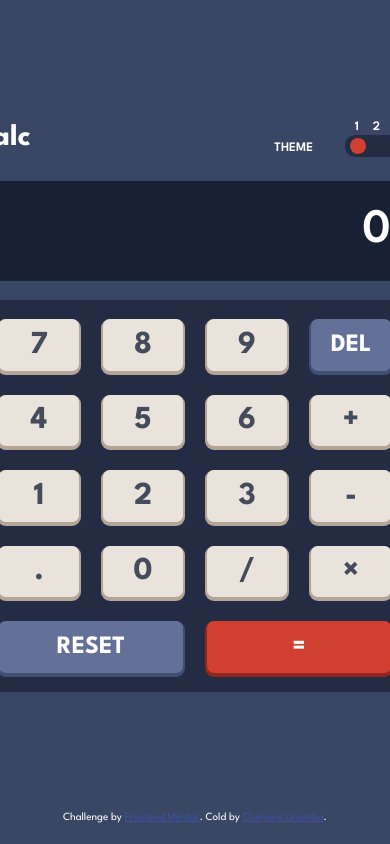
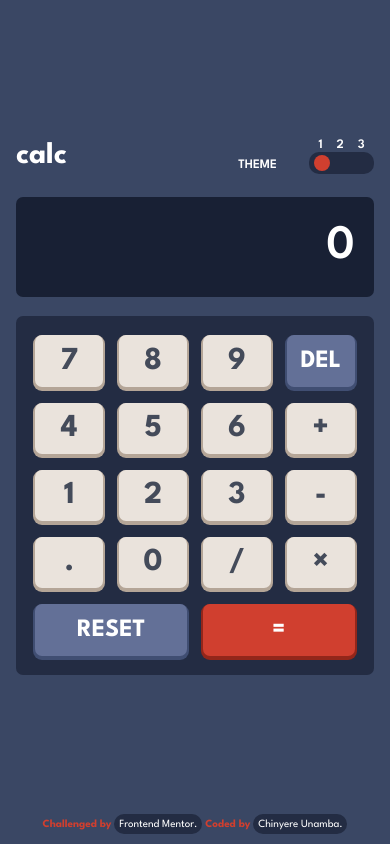
Before and after one commit to chinyereunamba/calculator-app, a plain HTML site: page index.html in a window 390 px wide. Drawn offline with Linux system fonts and the light colour scheme.

Commit message:
finished

```diff
--- /dev/null
+++ b/darkTheme.css
@@ -0,0 +1,19 @@
+:root{
+    --background: hsl(268, 75%, 9%);
+    --screen:hsl(268, 71%, 12%);
+    --screen-text: hsl(52, 100%, 62%);
+    --keypad-bg: hsl(268, 71%, 12%);
+    --btn-bg: hsl(268, 47%, 21%);
+    --btn-shadow: hsl(290, 70%, 36%);
+    --btn-text: hsl(52, 100%, 62%);
+    --btn-hover: hsl(268, 47%, 35%);
+    --reset-btn-bg: hsl(281, 89%, 26%);
+    --reset-text: hsl(0, 0%, 100%);
+    --reset-btn-shadow: hsl(285, 91%, 52%);
+    --reset-hover: hsl(281, 89%, 31%);
+    --equal-btn-bg: hsl(176, 100%, 44%);
+    --equal-text: hsl(198, 20%, 13%);
+    --equal-btn-shadow: hsl(177, 92%, 70%);
+    --equal-hover: hsl(176, 100%, 48%);
+    --keypad-hover: hsl(0, 0%, 100%);
+}
--- a/index.html
+++ b/index.html
@@ -8,20 +8,9 @@
 
   <link rel="icon" type="image/png" sizes="32x32" href="./images/favicon-32x32.png">
   <link rel="stylesheet" href="style.css">
+  <link id="theme-style" rel="stylesheet" href="">
 
   <title>Frontend Mentor | Calculator app</title>
-
-  <style>
-    .attribution {
-      font-size: 11px;
-      text-align: center;
-      color: white;
-    }
-
-    .attribution a {
-      color: hsl(228, 45%, 44%);
-    }
-  </style>
 </head>
 
 <body>
@@ -45,6 +34,12 @@
                 </span>
               </span>
               <span class="scroll-btn">
+                <div class="scroll-sec">
+                  <label for="scroll"></label>
+                  <input id="one" name="scroll" type="radio">
+                  <input id="two" name="scroll" type="radio">
+                  <input id="three" name="scroll" type="radio">
+                </div>
                 <span class="btn"></span>
               </span>
             </div>
@@ -76,8 +71,8 @@
       </div>
     </div>
     <div class="attribution">
-      Challenge by <a href="https://www.frontendmentor.io?ref=challenge" target="_blank">Frontend Mentor</a>.
-      Cold by <a href="#" target="_blank">Chinyere Unamba</a>.
+      Challenged by <a href="https://www.frontendmentor.io?ref=challenge" target="_blank">Frontend Mentor.</a>
+      Coded by <a href="https://github.com/chinyereunamba" target="_blank">Chinyere Unamba.</a>
     </div>
   </main>
   <script src="index.js"></script>
--- a/index.js
+++ b/index.js
@@ -5,6 +5,8 @@ const screen = document.querySelector(".screen input");
 const del = document.getElementById("del");
 const reset = document.getElementById("reset");
 const equal = document.getElementById("equal");
+const scrollSec = document.querySelectorAll(".scroll-sec input");
+const toggle = document.querySelector(".btn");
 
 numberBtn.forEach((el) => {
     el.addEventListener("click", () => {
@@ -16,13 +18,14 @@ numberBtn.forEach((el) => {
 });
 
 del.addEventListener("click", () => {
-    if (screen.value == "Invalid Input") {
-        screen.value = '0'
+    if (screen.value == "Invalid Input" || screen.value == "Infinity") {
+        screen.value = "0";
+    } else if (screen.value == "0") {
+        screen.value = "0";
     } else {
         value = screen.value;
         screen.value = value.substring(0, value.length - 1);
     }
-
 });
 
 reset.addEventListener("click", () => {
@@ -35,9 +38,8 @@ equal.addEventListener("click", () => {
         if (exp) {
             screen.value = eval(exp);
         }
-        console.log(screen.value);
     } catch (error) {
-        screen.value = "Invalid Input"
+        screen.value = "Invalid Input";
     }
 });
 
@@ -50,3 +52,56 @@ operation.forEach((el) => {
         }
     });
 });
+
+scrollSec.forEach((el) => {
+    el.addEventListener("click", () => {});
+});
+
+scrollSec.forEach((btn) => {
+    btn.addEventListener("click", () => {
+        if (btn.id == "one") {
+            setTheme("default");
+            toggle.style = `left: 5px`;
+        } else if (btn.id == "two") {
+            setTheme("light");
+            toggle.style = `left: 25px`;
+        } else {
+            setTheme("dark");
+            toggle.style = `left: 45px`;
+        }
+    });
+});
+
+let theme = localStorage.getItem("theme");
+
+let trackPos = 5 // track ball position
+themeOption = ['default', 'light', 'dark']
+
+for (let i = 0; i < themeOption.length; i++){
+
+    trackPos = 20 * i + 5
+
+    if (theme == themeOption[i]) {
+        toggle.style = `left: ${trackPos}px`
+    }
+}
+
+if (theme == null) {
+    setTheme("default");
+} else {
+    setTheme(theme);
+}
+
+function setTheme(mode) {
+    if (mode == "default") {
+        document.getElementById("theme-style").href = "/style.css";
+    }
+    if (mode == "light") {
+        document.getElementById("theme-style").href = "/lightTheme.css";
+    }
+    if (mode == "dark") {
+        document.getElementById("theme-style").href = "/darkTheme.css";
+    }
+
+    localStorage.setItem("theme", mode);
+}
--- a/white.css
+++ b/lightTheme.css
@@ -1,13 +1,16 @@
 :root{
     --background: hsl(0, 0%, 90%);
     --screen:hsl(0, 0%, 93%);
+    --screen-text: hsl(60, 10%, 19%);
     --keypad-bg: hsl(0, 5%, 81%);
     --btn-bg: hsl(45, 7%, 89%);
     --btn-shadow: hsl(35, 11%, 61%);
+    --btn-text: hsl(60, 10%, 19%);
+    --btn-hover: hsl(0, 0%, 100%);
     --reset-btn-bg: hsl(185, 42%, 37%);
     --reset-btn-shadow: hsl(185, 58%, 25%);
+    --reset-hover: hsl(185, 42%, 46%);
     --equal-btn-bg: hsl(25, 98%, 40%);
     --equal-btn-shadow: hsl(25, 99%, 27%);
-    --white: hsl(0, 0%, 100%);
-    --text-color: ;
+    --equal-hover: hsl(25, 99%, 43%);
 }
--- a/style.css
+++ b/style.css
@@ -1,32 +1,35 @@
-@import url('https://fonts.googleapis.com/css2?family=League+Spartan:wght@300;400;500;600;700&display=swap');
+@import url("https://fonts.googleapis.com/css2?family=League+Spartan:wght@300;400;500;600;700&display=swap");
 
-:root{
+:root {
     --background: hsl(222, 26%, 31%);
-    --screen:hsl(224, 36%, 15%);
+    --screen: hsl(224, 36%, 15%);
     --screen-text: hsl(0, 0%, 100%);
     --keypad-bg: hsl(223, 31%, 20%);
     --btn-bg: hsl(30, 25%, 89%);
     --btn-shadow: hsl(28, 16%, 65%);
     --btn-text: hsl(221, 14%, 31%);
+    --btn-hover: hsl(0, 0%, 100%);
     --reset-btn-bg: hsl(225, 21%, 49%);
     --reset-btn-shadow: hsl(224, 28%, 35%);
+    --reset-text: hsl(0, 0%, 100%);
+    --reset-hover: hsl(225, 21%, 55%);
     --equal-btn-bg: hsl(6, 63%, 50%);
     --equal-btn-shadow: hsl(6, 70%, 34%);
-    --white: hsl(0, 0%, 100%);
+    --equal-text: hsl(0, 0%, 100%);
+    --equal-hover: hsl(6, 63%, 57%);
 }
 * {
     margin: 0;
     padding: 0;
     box-sizing: border-box;
-    font-family: 'League Spartan', sans-serif;
+    text-decoration: none;
+    font-family: "League Spartan", sans-serif;
 }
 
 body {
     background: var(--background);
+    transition: 1.5s ease;
 }
-
-/* main {
-} */
 
 .container {
     display: flex;
@@ -35,12 +38,18 @@ body {
     min-height: calc(100vh - 2rem);
 }
 
+.calc{
+    max-width: 430px;
+    width: 100%;
+    margin: 1rem;
+}
+
 .calc .header {
     display: flex;
     justify-content: space-between;
     align-items: center;
     color: var(--screen-text);
-    margin-bottom: 1.5rem;
+    margin-bottom: 1.4rem;
 }
 
 .header h3 {
@@ -54,13 +63,13 @@ body {
     line-height: 18px;
 }
 
-.theme{
+.theme {
     display: flex;
     align-items: flex-end;
     gap: 2rem;
 }
 
-.theme .scroll{
+.theme .scroll {
     display: flex;
     width: 65px;
     justify-content: center;
@@ -68,7 +77,7 @@ body {
     align-items: center;
 }
 
-.scroll > span{
+.scroll > span {
     display: flex;
     justify-content: space-around;
     align-items: center;
@@ -76,25 +85,41 @@ body {
     height: 15px;
 }
 
-.theme .scroll-btn{
+.theme .scroll-btn {
     position: relative;
     background: var(--keypad-bg);
     width: 100%;
     height: 22px;
     border-radius: 10px;
+    cursor: pointer;
 }
 
-.scroll-btn .btn{
+.scroll-btn .scroll-sec {
+    display: flex;
+    justify-content: space-between;
+    width: 100%;
+}
+
+.scroll-sec > input {
+    width: 19px;
+    height: 14px;
+    z-index: 2;
+    opacity: 0;
+    cursor: pointer;
+}
+
+.scroll-btn .btn {
     position: absolute;
     width: 16px;
-    height: 16px;
     border-radius: 50%;
     background: var(--equal-btn-bg);
+    height: 16px;
     left: 5px; /* 20px */
+    transition: 0.6s ease;
 }
 
 .calc .screen {
-    width: 430px;
+    max-width: 430px;
     height: 100px;
     padding: 1.2rem;
     border-radius: 7px;
@@ -116,8 +141,8 @@ body {
 
 .calc .keys {
     display: grid;
-    grid-template-columns: repeat(4, 80px);
-    gap: 1.5rem;
+    grid-template-columns: repeat(4, minmax(55px, 80px));
+    gap: clamp(.8rem, 4vw, 1.5rem);
     padding: 1.2rem;
     border-radius: 7px;
     background: var(--keypad-bg);
@@ -126,7 +151,7 @@ body {
 }
 
 .keys button {
-    padding: 0.7rem 0.8rem;
+    padding: 0.7rem 0rem;
     border-radius: 7px;
     border: none;
     font-size: 32px;
@@ -140,39 +165,71 @@ body {
 }
 
 .keys button:hover {
-    background: var(--white);
+    background: var(--btn-hover);
 }
 
 .keys button:active {
     box-shadow: inset 0px 2px 0px 2px var(--btn-shadow);
 }
 
-#reset, #del  {
+.keys #reset,
+#del {
     grid-column: 1 / span 2;
     background: var(--reset-btn-bg);
     box-shadow: 0px 2px 0px 2px var(--reset-btn-shadow);
+    color: var(--reset-text);
 }
 
-#reset:active, #del:active{
+#reset:active,
+#del:active {
     box-shadow: inset 0px 2px 0px 2px var(--reset-btn-shadow);
 }
 
-#del{
-    grid-column: 4;
+#reset:hover,
+#del:hover {
+    background: var(--reset-hover);
 }
 
-#equal{
+.keys #del {
+    grid-column: 4;
+    color: var(--reset-text);
+}
+
+.keys #equal {
     grid-column: 3 / span 2;
     background: var(--equal-btn-bg);
     box-shadow: 0px 2px 0px 2px var(--equal-btn-shadow);
+    color: var(--equal-text);
 }
 
-#equal:active{
+#equal:active {
     box-shadow: inset 0px 2px 0px 2px var(--equal-btn-shadow);
 }
 
-#reset, #equal, #del{
+#equal:hover{
+    background: var(--equal-hover);
+}
+
+#reset,
+#equal,
+#del {
     color: var(--white);
     font-size: 25px;
     height: 52px;
 }
+
+.attribution {
+    font-size: 11px;
+    text-align: center;
+    color: var(--equal-btn-bg);
+    font-weight: 700;
+    line-height: 1.5rem;
+}
+
+.attribution a {
+    color: var(--screen-text);
+    padding: 0.3rem;
+    border-radius: 15px;
+    background: var(--keypad-bg);
+    font-weight: 400;
+}
```
Also changed, not shown: 1 other file.
